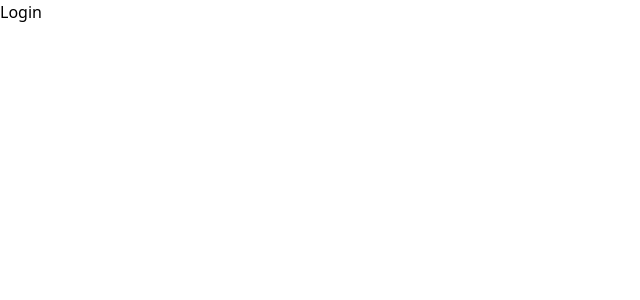
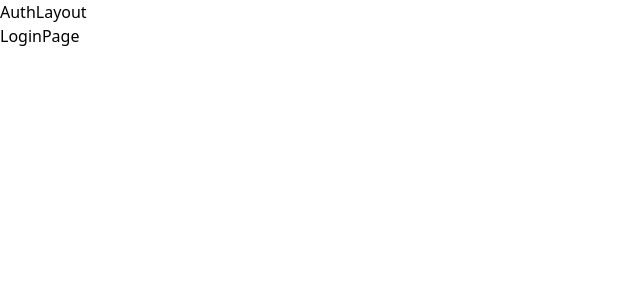
Before and after one commit to IraildoSilva/fincheck-frontend, a React (Vite) app: page /login in a window 1280 px wide. Shown: the top 300 px of the page, without its empty margins (0-640 px from the left). Built offline with nearby package versions, Linux system fonts and the light colour scheme.

Commit message:
feat: create AuthLayout archive

```diff
--- a/src/Router/index.tsx
+++ b/src/Router/index.tsx
@@ -8,18 +8,24 @@
 
 import { Route, Routes, BrowserRouter } from 'react-router-dom'
 import { AuthGuard } from './AuthGuard'
+import { Login } from '../view/pages/Login'
+import { Register } from '../view/pages/Register'
+import { Dashboard } from '../view/pages/Dashboard'
+import { AuthLayout } from '../view/layouts/AuthLayout'
 
 export function Router() {
   return (
     <BrowserRouter>
       <Routes>
         <Route element={<AuthGuard isPrivate={false} />}>
-          <Route path="/login" element={<h1>Login</h1>} />
-          <Route path="/register" element={<h1>Register</h1>} />
+          <Route element={<AuthLayout />}>
+            <Route path="/login" element={<Login />} />
+            <Route path="/register" element={<Register />} />
+          </Route>
         </Route>
 
         <Route element={<AuthGuard isPrivate />}>
-          <Route path="/" element={<h1>Dashboard</h1>} />
+          <Route path="/" element={<Dashboard />} />
         </Route>
       </Routes>
     </BrowserRouter>
--- /dev/null
+++ b/src/view/layouts/AuthLayout.tsx
@@ -0,0 +1,10 @@
+import { Outlet } from 'react-router-dom'
+
+export function AuthLayout() {
+  return (
+    <div>
+      <h1>AuthLayout</h1>
+      <Outlet />
+    </div>
+  )
+}
```
